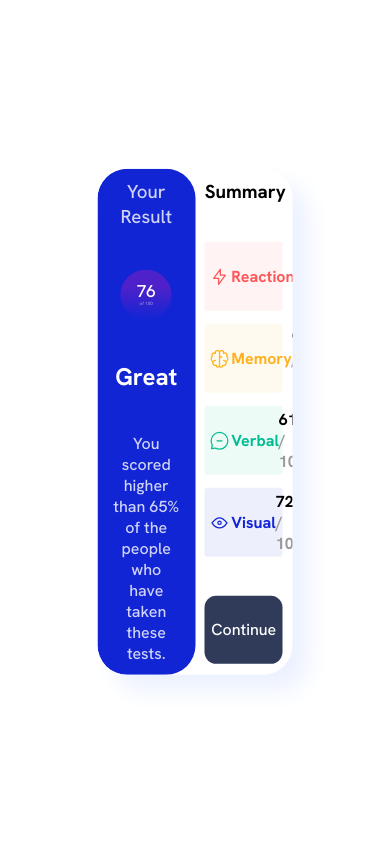
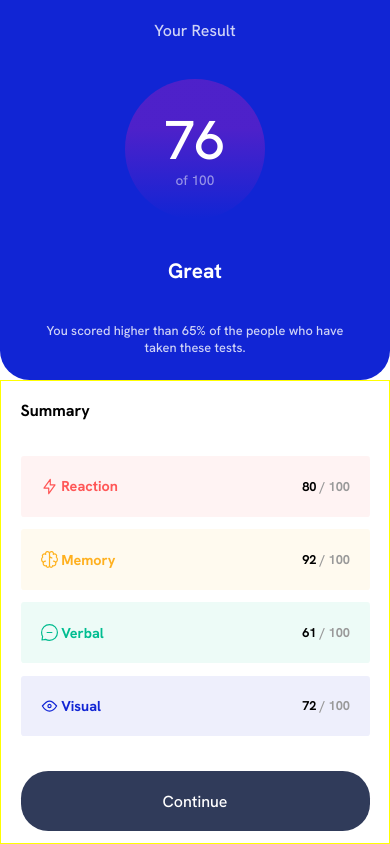
Before and after one commit to ayrtton/results-summary-component, a plain HTML site: page index.html in a window 390 px wide. Drawn offline with Linux system fonts and the light colour scheme.

Commit message:
Set styles for mobile devices

```diff
--- a/style.scss
+++ b/style.scss
@@ -147,7 +147,6 @@ $dark_gray_blue: hsl(224, 30%, 27%);
                 }
             }
 
-
             .feature:nth-child(3) {
                 background-color: $green_teal_bg;
 
@@ -177,7 +176,51 @@ $dark_gray_blue: hsl(224, 30%, 27%);
         }
     }
 
-    @media (min-width: 1024px) {
+    @media (max-width: 3000px) {
+        .results, .summary {
+            h3 {
+                font-size: 2.5rem;
+            }
+
+            h2 {
+                font-size: 3.2rem;
+            }
+
+            .title {
+                img {
+                    height: 2.5rem;
+                }
+            }
+
+            p, a, h4 {
+                font-size: 2rem;
+            }
+        }
+    }
+
+    @media (max-width: 2560px) {
+        .results, .summary {
+            h3 {
+                font-size: 1.6rem;
+            }
+
+            h2 {
+                font-size: 2rem;
+            }
+
+            .title {
+                img {
+                    height: 1.7rem;
+                }
+            }
+
+            p, a, h4 {
+                font-size: 1.2rem;
+            }
+        }
+    }
+
+    @media (max-width: 1440px) {
         .results, .summary {
             h3 {
                 font-size: 1.3rem;
@@ -199,47 +242,87 @@ $dark_gray_blue: hsl(224, 30%, 27%);
         }
     }
 
-    @media (min-width: 1440px) {
-        .results, .summary {
-            h3 {
-                font-size: 1.6rem;
+    @media (max-width: 1024px) {
+        main {
+            width: 75vw;
+
+            .results {
+                .circle {
+                    span:first-child {
+                        font-size: 8vw;
+                        line-height: 8vw;
                     }
 
-            h2 {
-                font-size: 2rem;
-            }
-
-            .title {
-                img {
-                    height: 1.7rem;
+                    span:nth-child(2) {
+                        font-size: 1.8vw;
                     }
                 }
-
-            p, a, h4 {
-                font-size: 1.2rem;
             }
         }
     }
 
-    @media (min-width: 2560px) {
+    @media (max-width: 650px) {
+        main {
+            width: 100vw;
+            flex-direction: column;
+            border-radius: 0;
+
             .results, .summary {
+                width: 100%;
+
                 h3 {
-                font-size: 2.5rem;
+                    font-size: 1rem;
                 }
 
                 h2 {
-                font-size: 3.2rem;
+                    font-size: 1.3rem;
                 }
 
-            .title {
-                img {
-                    height: 2.5rem;
+                p {
+                    font-size: 0.8rem;
+                }
+
+                h4 {
+                    font-size: 0.9rem;
                 }
             }
 
-            p, a, h4 {
-                font-size: 2rem;
+            .results {
+                height: 45vh;
+                border-top-left-radius: 0;
+                border-top-right-radius: 0;
+
+                .circle {
+                    width: 40%;
+
+                    span:first-child {
+                        font-size: 14vw;
+                        line-height: 16vw;
+                    }
+
+                    span:nth-child(2) {
+                        font-size: 3.5vw;
+                    }
+                }
+            }
+
+            .summary {
+                height: 55vh;
+                border: 1px solid yellow;
+                padding-bottom: 3%;
+
+                .features {
+                    height: 65%;
+
+                    .feature {
+                        padding: 0 5vw;
+                    }
+                }
+
+                a {
+                    border-radius: 7vw;
                 }
             }
         }
     }
+}
```
Also changed, not shown: style.css, 1 other file. Lines whose indentation alone changed are shown as unchanged.
